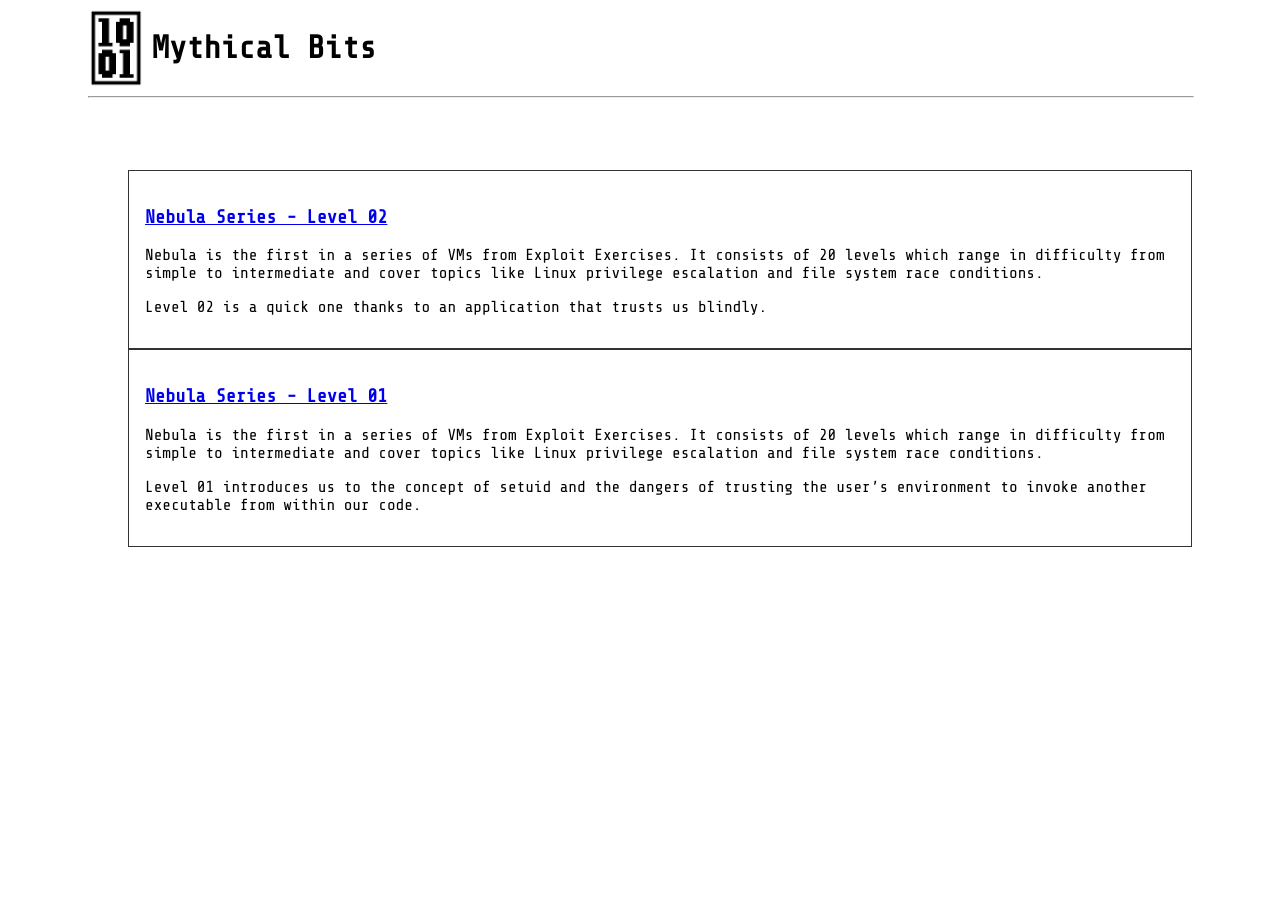
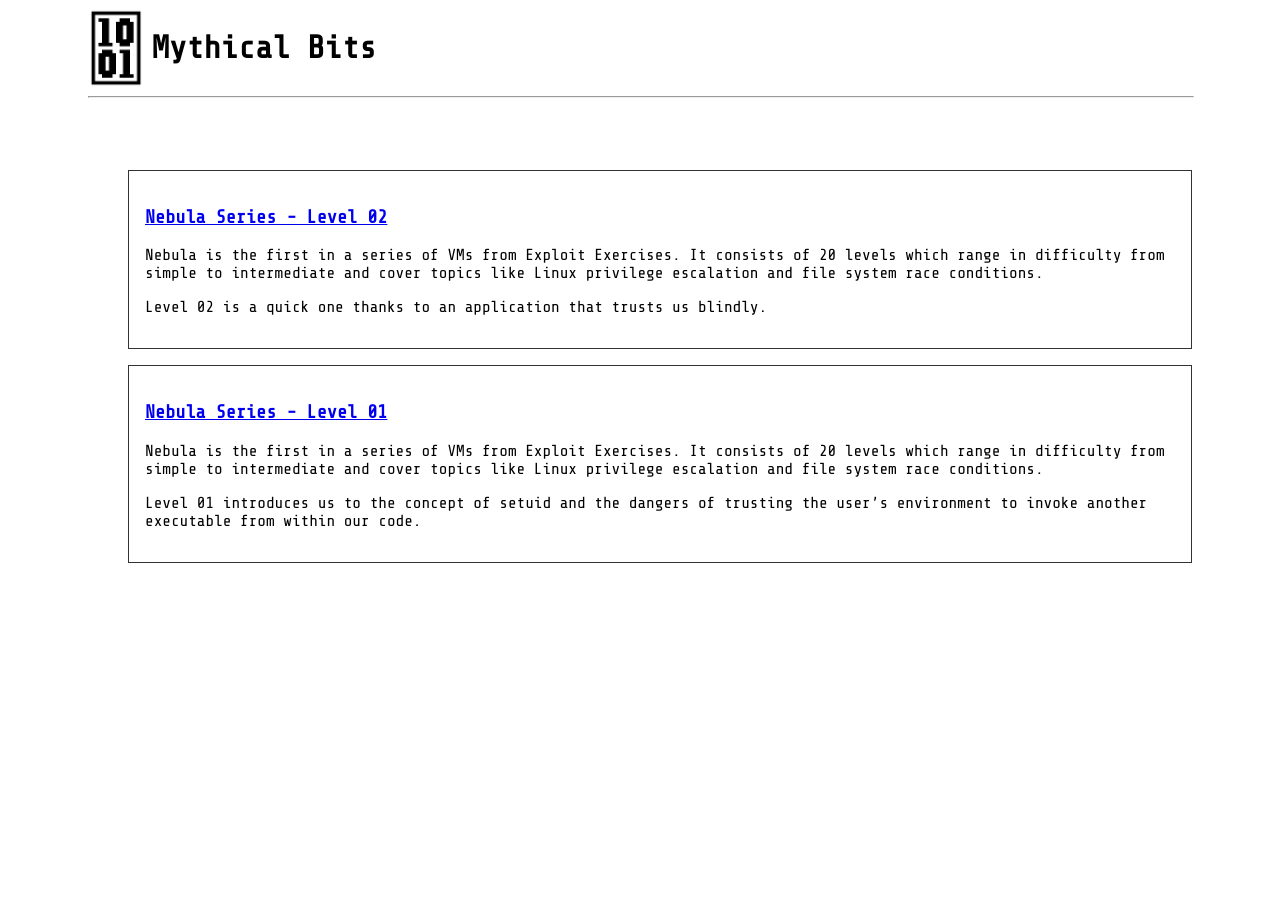
Before and after one commit to mythicalbits/mythicalbits.github.io, a Jekyll site: the page built from index.html, in a window 1280 px wide. Built offline with Jekyll 4.4.1, drawn with Linux system fonts in a browser that asks for light colours.

Commit message:
add margin between posts

```diff
--- a/_sass/main.scss
+++ b/_sass/main.scss
@@ -50,4 +50,5 @@ hr {
 .post-list-item {
   border: 1px solid #333;
   padding: 1rem;
+  margin-bottom: 1rem;
 }
```
Also changed, not shown: 2 other files.
